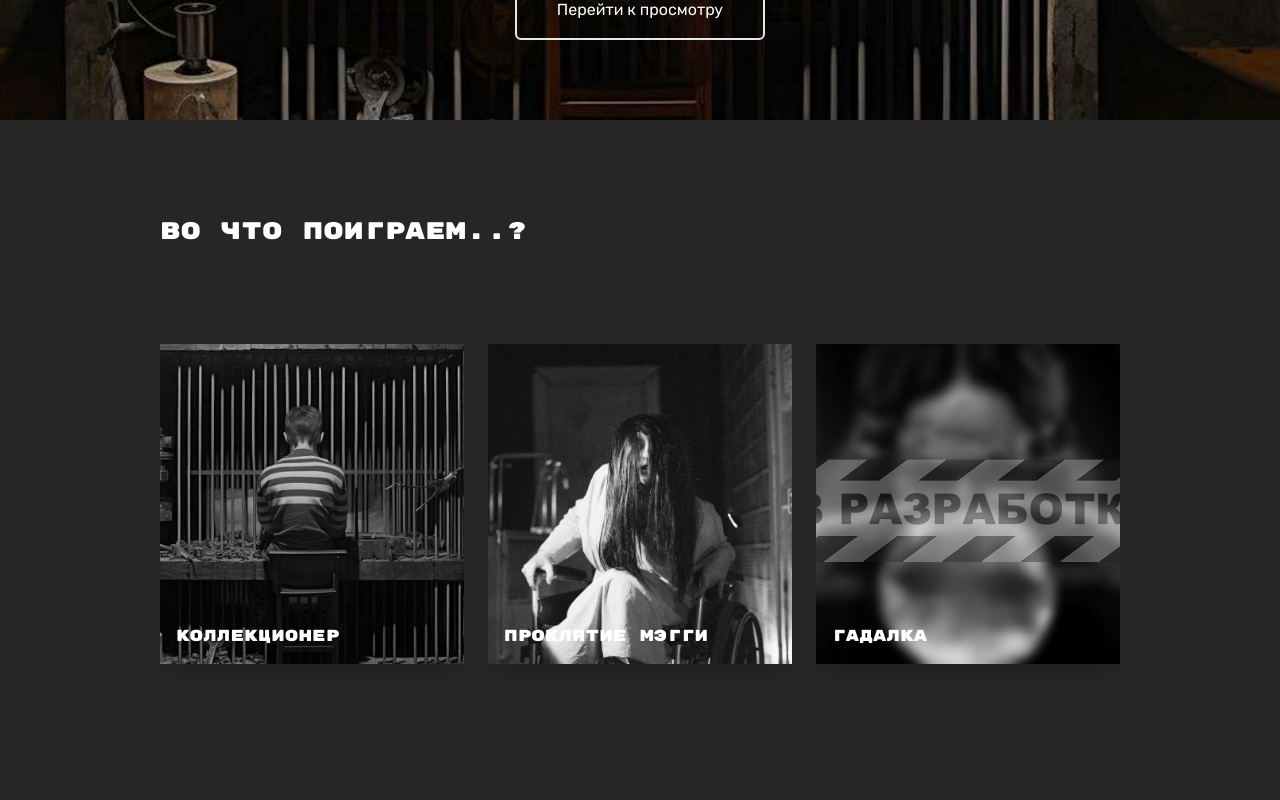
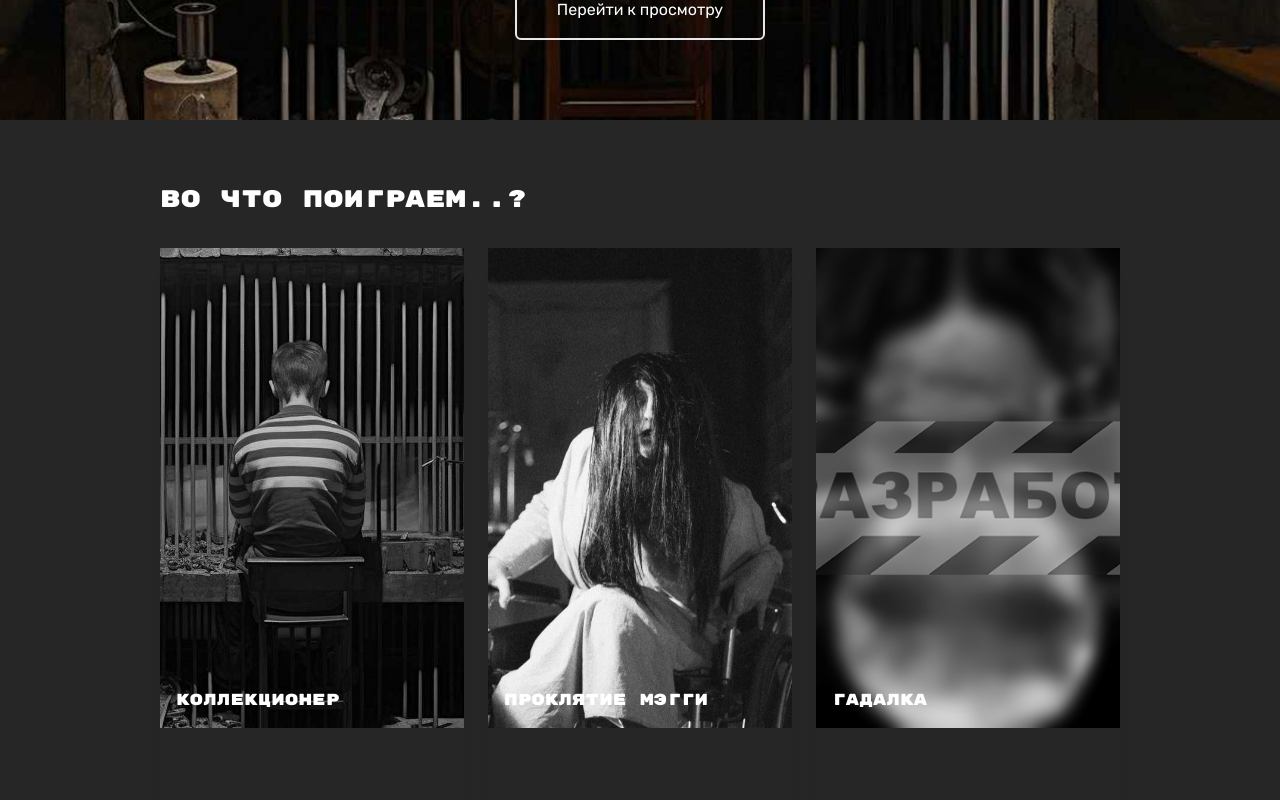
Before and after one commit to helgasurojakova/horror-quest, a Next.js app: page / in a window 1280 px wide. Shown: the part 680-1480 px from the top of the page. Built offline with nearby package versions, Linux system fonts and the light colour scheme.

Commit message:
fix(quests section): changed styles, added intro param

```diff
--- a/src/app/globals.css
+++ b/src/app/globals.css
@@ -38,12 +38,12 @@ body {
     }
   }
 
-  .quest-card:hover {
+  /* .quest-card:hover {
     .description-holder {
       max-height: 400px;
       transition: max-height 0.3s ease-in;
     }
-  }
+  } */
 }
 
 header {
--- a/src/app/page.tsx
+++ b/src/app/page.tsx
@@ -29,18 +29,18 @@ export default function Home() {
         relative w-full overflow-hidden
         px-4 2xl:px-60 lg:px-40 md:px-20 sm:px-4
         2xl:h-screen lg:h-screen
-        py-16 2xl:py-24 lg:py-24 md:py-16
-        pt-8 pb-16 sm:pt-8 lg:pb-24 md:pb-20 sm:pb-16
+        pt-8 2xl:pt-16 md:pt-16
+        pb-16 2xl:pb-24
         "
       >
         <h2
           className={`${rubikMono.className}
           text-2xl 2xl:text-2xl md:text-2xl sm:text-xl
-          pb-8 2xl:pb-24 lg:pb-24 md:pb-16 sm:pb-8`}
+          pb-8 2xl:pb-16 sm:pb-8`}
         >
           Во что поиграем..?
         </h2>
-        <div className="flex flex-col xl:flex-row lg:flex-row md:flex-col xs:flex-col gap-6">
+        <div className="flex flex-col xl:flex-row lg:flex-row md:flex-col xs:flex-col gap-6 h-full">
           {quests.map((i, index) => {
             return <Card key={index} data={i} />
           })}
--- a/src/components/Card/index.tsx
+++ b/src/components/Card/index.tsx
@@ -21,11 +21,15 @@ const Card: FC<Props> = (props) => {
       onClick={() => router.push(`quest/${data.key}`)}
       className={`${
         isActive && 'cursor-pointer'
-      } quest-card relative shadow-xl hover:grayscale-[0%] transition grayscale-[0%] xl:grayscale-[100%] lg:grayscale-[100%] md:grayscale-[0%] sm:grayscale-[0%] xl:w-4/12 lg:w-4/12 h-fit`}
+      } quest-card relative shadow-xl hover:grayscale-[0%] transition grayscale-[0%] xl:grayscale-[100%] lg:grayscale-[100%] md:grayscale-[0%] sm:grayscale-[0%]
+      xl:w-4/12 lg:w-4/12 h-fit
+      2xl:h-full lg:h-full
+      pb-0 2xl:pb-48 lg:pb-48
+      `}
     >
       <div
         style={{ backgroundImage: `url(/${data.key}.jpg)` }}
-        className="h-80 xl:h-80 lg:h-64 md:h-64 sm:h-80 bg-no-repeat bg-cover bg-center relative"
+        className="h-80 2xl:h-full lg:h-full md:h-64 sm:h-80 bg-no-repeat bg-cover bg-center relative"
       >
         <h1 className={`absolute bottom-0 p-4 ${rubikMono.className}`}>
           {data.title}
@@ -34,7 +38,7 @@ const Card: FC<Props> = (props) => {
       {isActive && (
         <div className="shadow-xl description-holder static xl:absolute lg:absolute md:static sm:static overflow-hidden">
           <p className="p-4 bg-neutral-900 leading-relaxed text-sm">
-            {data.description}
+            {data.intro}
           </p>
         </div>
       )}
--- a/src/types/index.tsx
+++ b/src/types/index.tsx
@@ -2,6 +2,7 @@ export type Quest = {
   key: string,
   status: string,
   title: string,
+  intro: string,
   description: string,
   playersCount: string,
   time: number,
```
